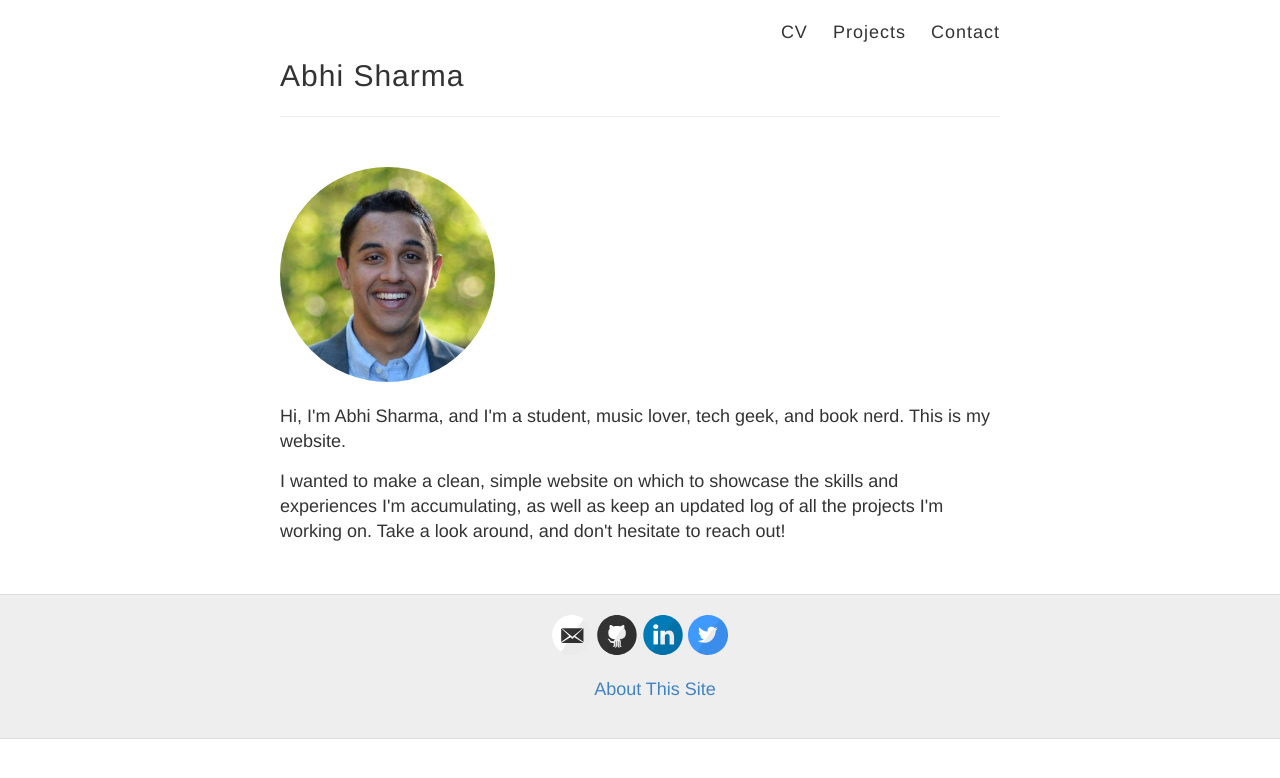
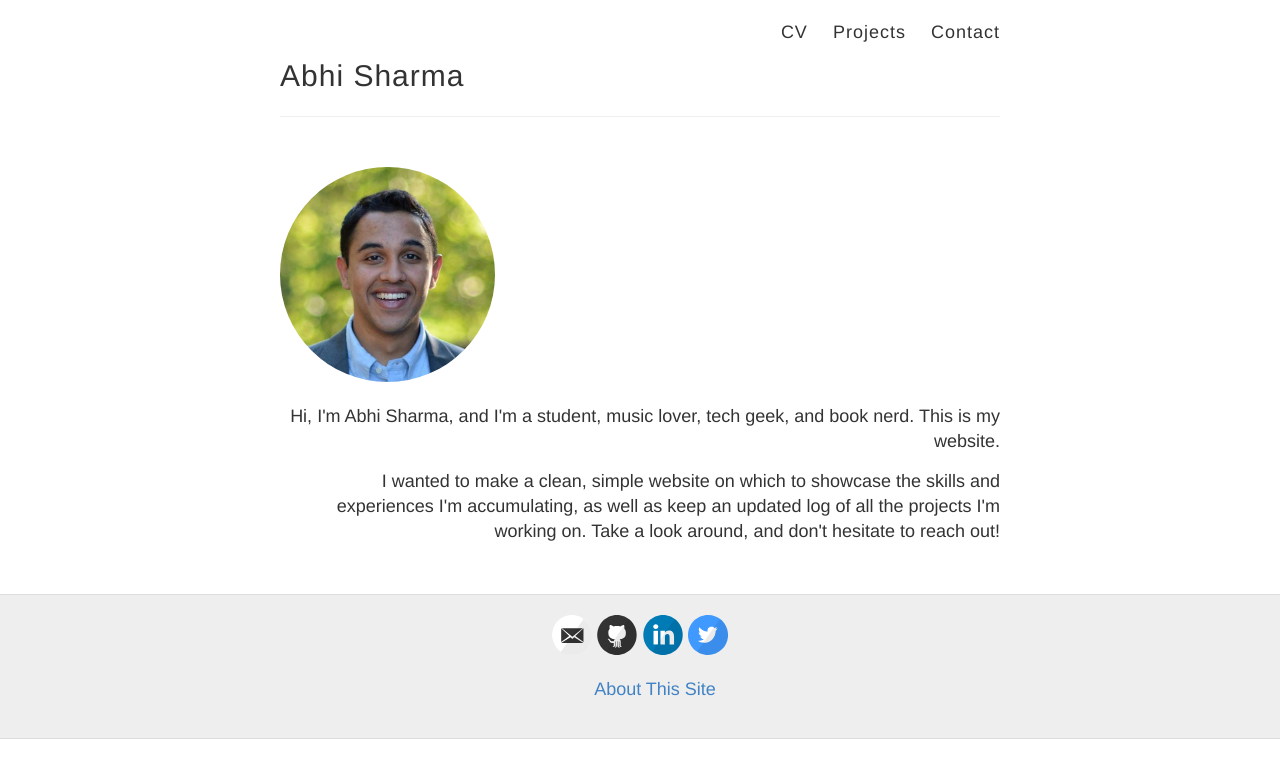
Before and after one commit to abhi-v-sharma/abhi-v-sharma.github.io, a Jekyll site: the page built from index.html, in a window 1280 px wide. Shown: the top 778 px of the page. Built offline with Jekyll 4.4.1, drawn with Linux system fonts in a browser that asks for light colours.

Commit message:
moving text to right

```diff
--- a/index.html
+++ b/index.html
@@ -11,7 +11,7 @@
 	<div class="col-sm-4">
 	<img  class="img-circle" alt="Abhi Sharma" src="images/abhi-pic-copy.jpeg" height="215" width="215">
 	</div>
-	<p>Hi, I'm Abhi Sharma, and I'm a student, music lover, tech geek, and book nerd. This is my website.</p>
-	<p>I wanted to make a clean, simple website on which to showcase the skills and experiences I'm accumulating, as well as
+	<p align="right">Hi, I'm Abhi Sharma, and I'm a student, music lover, tech geek, and book nerd. This is my website.</p>
+	<p align="right">I wanted to make a clean, simple website on which to showcase the skills and experiences I'm accumulating, as well as
 		keep an updated log of all the projects I'm working on. Take a look around, and don't hesitate to reach out!</p>
 </div>
```
